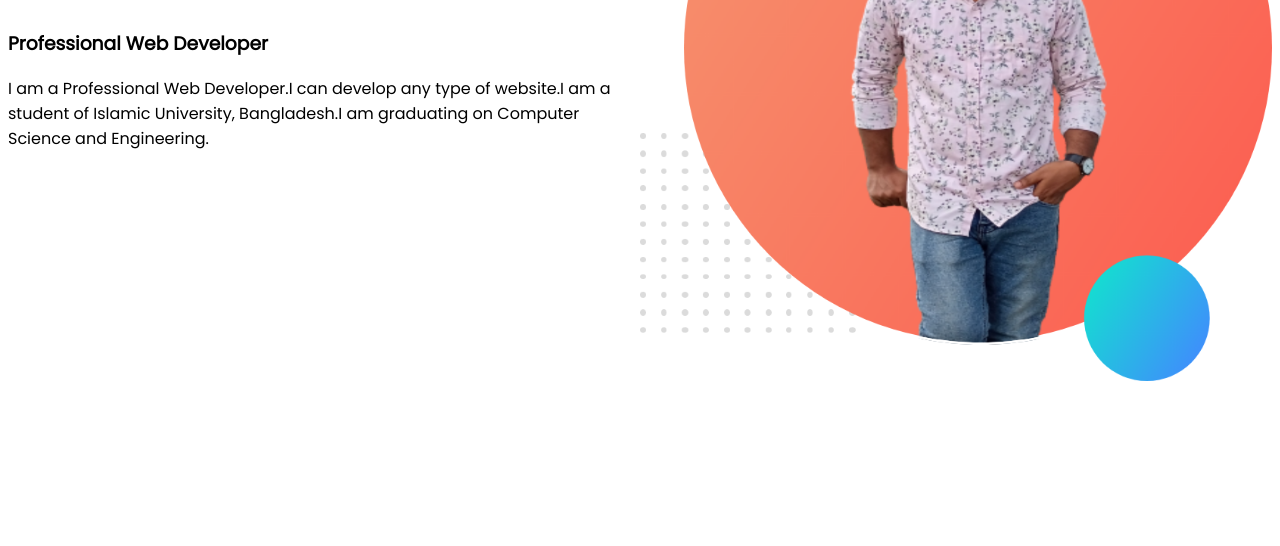
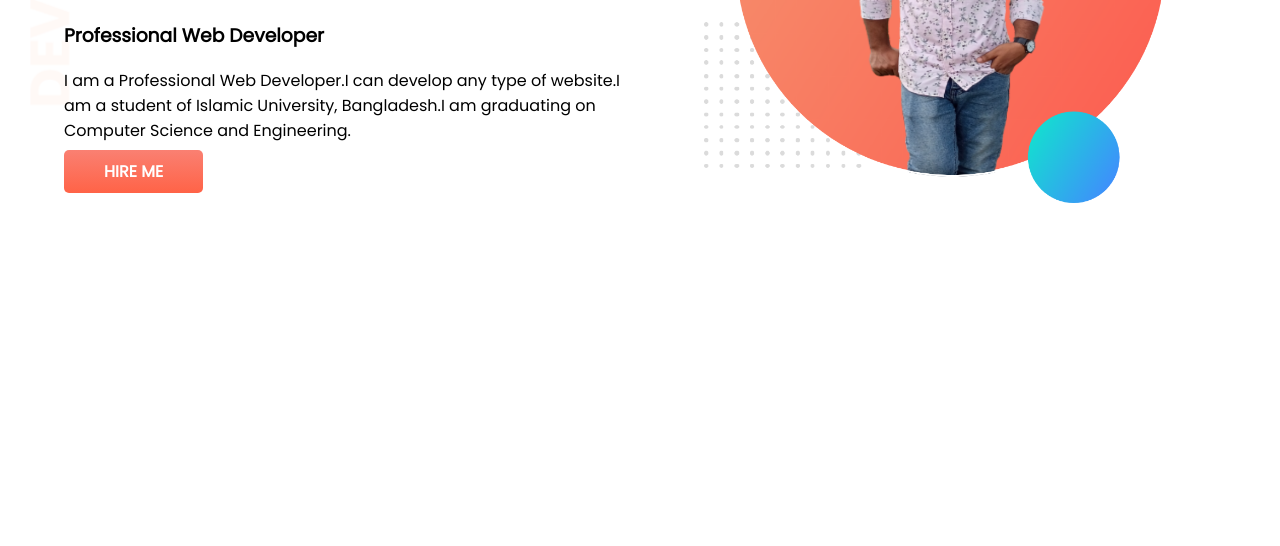
Before and after one commit to ashrafiucse/first-practice-project, a plain HTML site: page index.html in a window 1280 px wide. Shown: the part 254-800 px from the top of the page. Drawn offline with Linux system fonts and the light colour scheme.

Commit message:
header completed

```diff
--- a/index.html
+++ b/index.html
@@ -13,13 +13,14 @@
 </head>
 
 <body>
-    <section class="header-section">
+    <section class="top-banner">
         <div class="half-width">
             <h1>Welcome To</h1>
             <h1><span class="owner-name">Ashraf Ali</span> World!</h1>
             <h3>Professional Web Developer</h3>
             <p>I am a Professional Web Developer.I can develop any type of website.I am a student of Islamic University,
                 Bangladesh.I am graduating on Computer Science and Engineering.</p>
+            <a class="link-button" href="http://" target="_blank">HIRE ME</a>
         </div>
         <div class="half-width">
             <img src="images/my-bg-my-pic.png" alt="ashraf's photo">
--- a/style.css
+++ b/style.css
@@ -1,5 +1,6 @@
 body {
     font-family: 'Poppins', sans-serif;
+    margin: 0;
 }
 
 h1 {
@@ -10,14 +11,26 @@ h1 {
     color: orange;
 }
 
-.header-section {
+.top-banner {
     display: flex;
+    background-image: url(./images/top-banner.png);
+    background-repeat: no-repeat;
 }
 
 .half-width {
     width: 50%;
+    padding-left: 5%;
 }
 
 .half-width img {
-    width: 100%;
+    width: 80%;
 }
+
+.link-button {
+    text-decoration: none;
+    color: white;
+    background-image: linear-gradient(salmon, tomato);
+    padding: 10px 40px;
+    border-radius: 5px;
+    font-weight: 700;
+}
```
